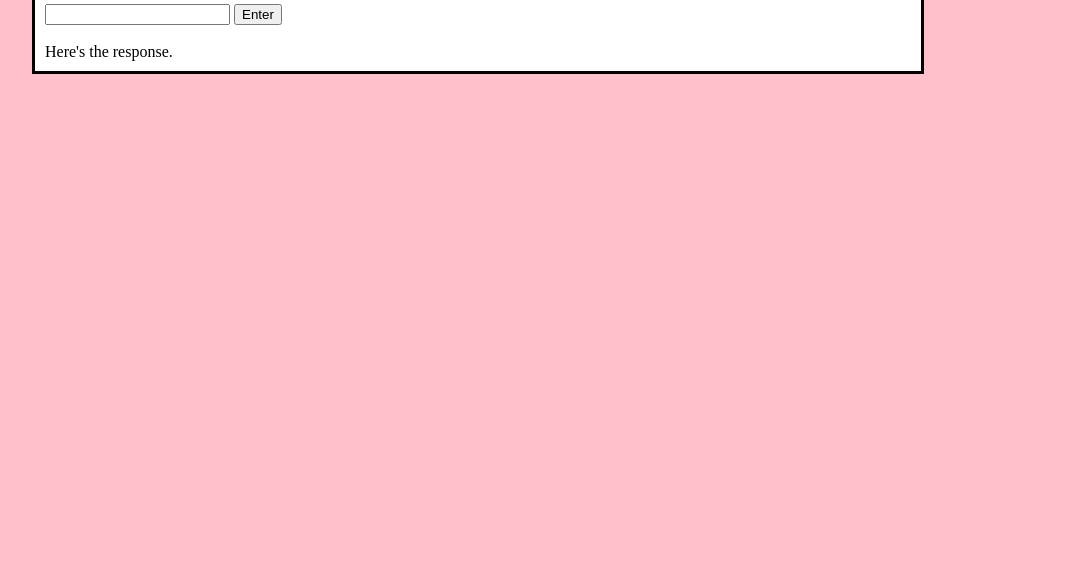
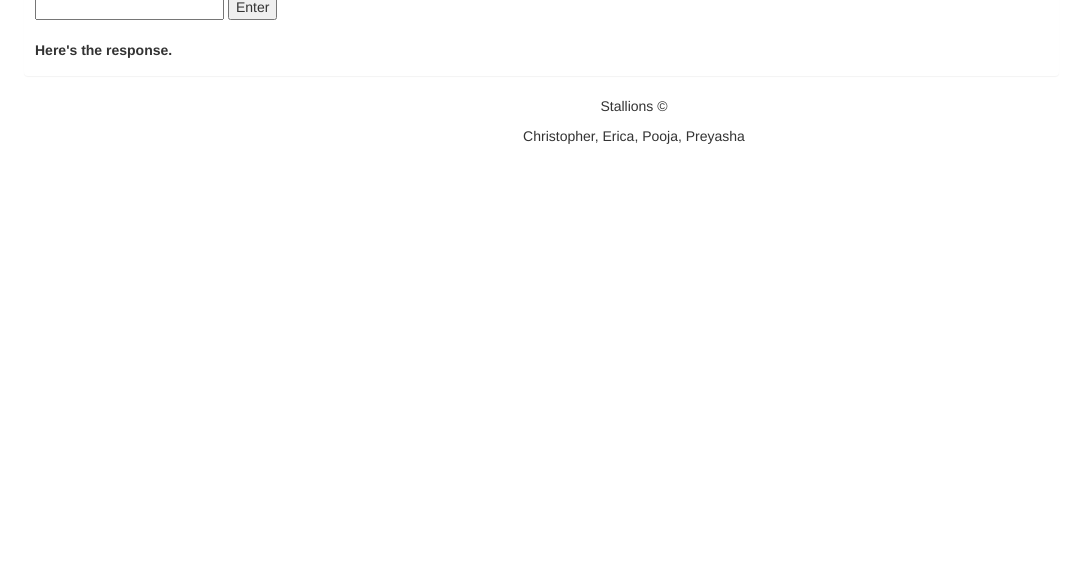
Before and after one commit to deathloser/CS-684-Erica-Butts, a website: page index.html in a window 1280 px wide. Shown: the part 223-800 px from the top of the page, without its empty margins (6-1083 px from the left). Drawn offline with nearby package versions, Linux system fonts and the light colour scheme.

Commit message:
Updating the index.html file
Pooja's Commit

```diff
--- a/index.html
+++ b/index.html
@@ -4,7 +4,10 @@
     <link rel="stylesheet" href="style.css">
     <script src="/script.js" type="module"></script>
     <script src="https://cdn.jsdelivr.net/npm/axios/dist/axios.min.js"></script>
-
+    <meta charset="utf-8">
+    <title>RESTFUL API</title>
+    <!-- Latest compiled and minified CSS -->
+    <link rel="stylesheet" href="https://maxcdn.bootstrapcdn.com/bootstrap/3.3.7/css/bootstrap.min.css" integrity="sha384-BVYiiSIFeK1dGmJRAkycuHAHRg32OmUcww7on3RYdg4Va+PmSTsz/K68vbdEjh4u" crossorigin="anonymous">
 
 
 </head>
@@ -29,4 +32,12 @@
 
     <script src="/script.js"></script>
 
+
+
+
+    <footer class="container-fluid text-center">
+    <p>Stallions  &copy;</p>
+    <p>Christopher, Erica, Pooja, Preyasha</p>
+  </footer>
+
 </body>
```
